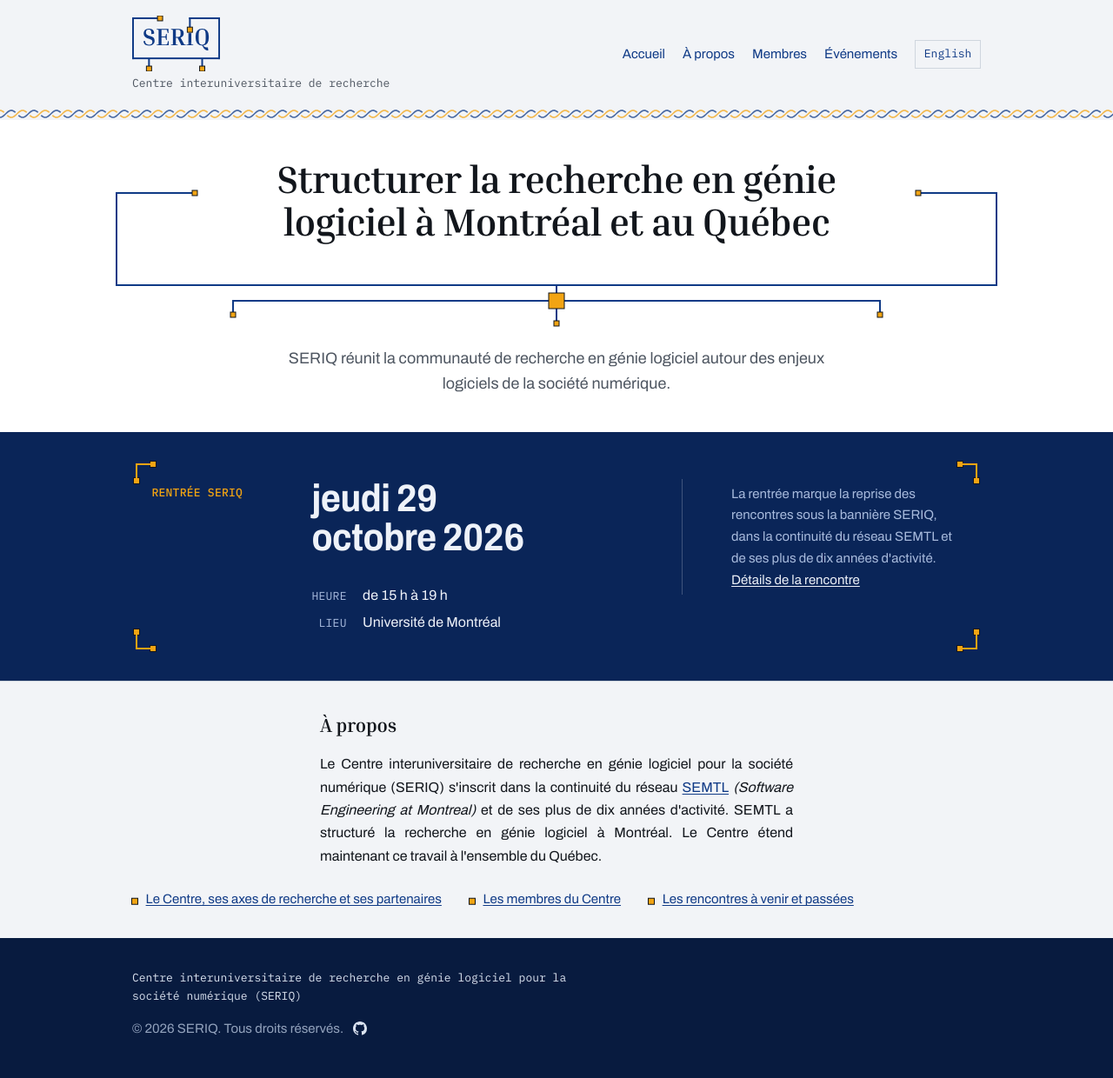
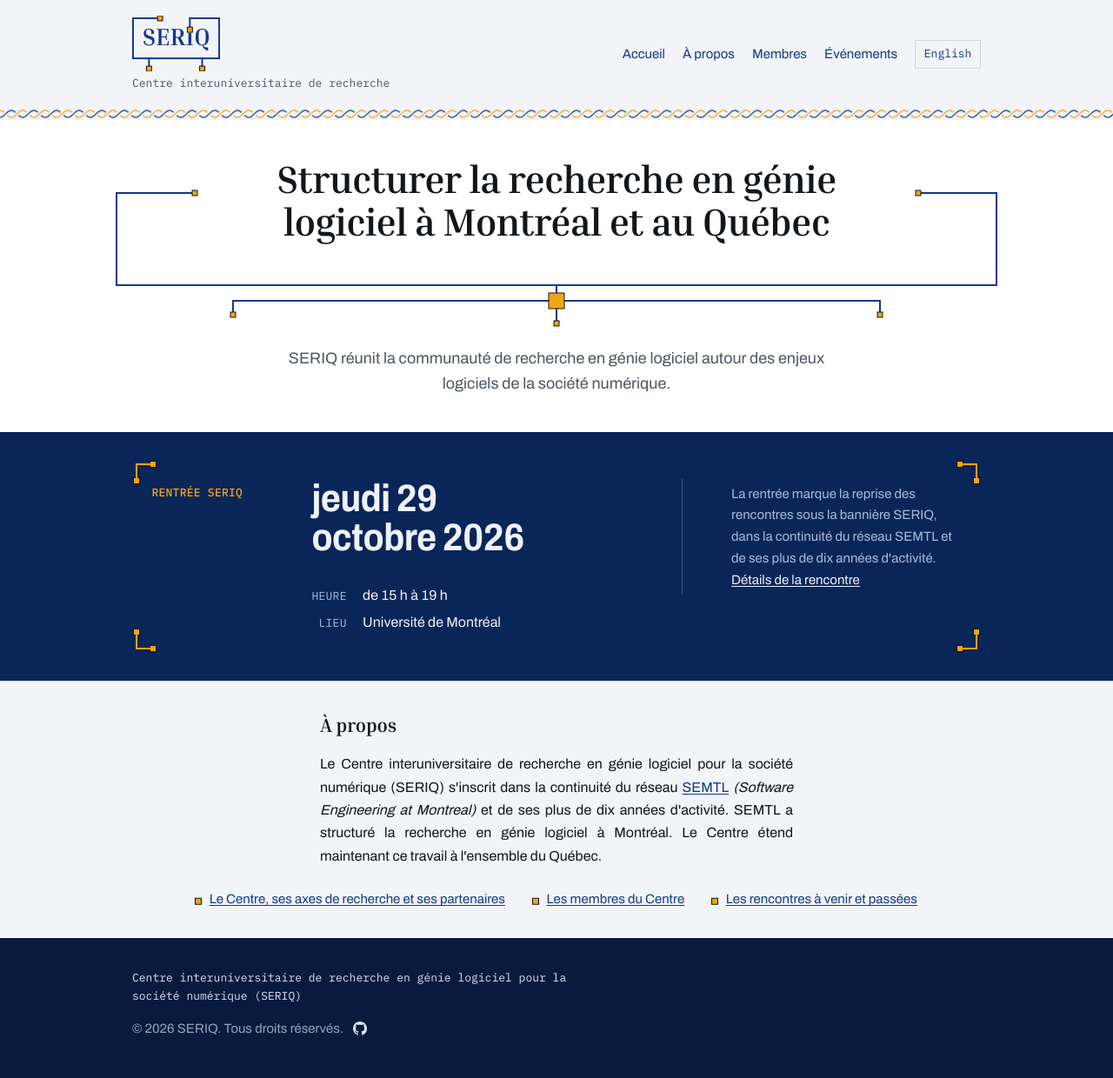
Before and after one commit to seriq-ca/seriq-ca.github.io, a Jekyll site: the page built from index.md, in a window 1280 px wide. Shown: the whole page at 87% size. Built offline with Jekyll 4.4.1, drawn with Linux system fonts in a browser that asks for light colours.

Commit message:
Centre the onward links

```diff
--- a/_sass/_components.scss
+++ b/_sass/_components.scss
@@ -364,7 +364,7 @@
    drawn in _decorations.scss. */
 .onward {
   list-style: none; padding: 0; margin: 1.5rem 0 0; max-width: none;
-  display: flex; flex-wrap: wrap; gap: .6rem 2rem;
+  display: flex; flex-wrap: wrap; justify-content: center; gap: .6rem 2rem;
   font-size: var(--t-sm);
 }
 .onward li { margin: 0; display: flex; align-items: baseline; gap: .6rem; }
```
